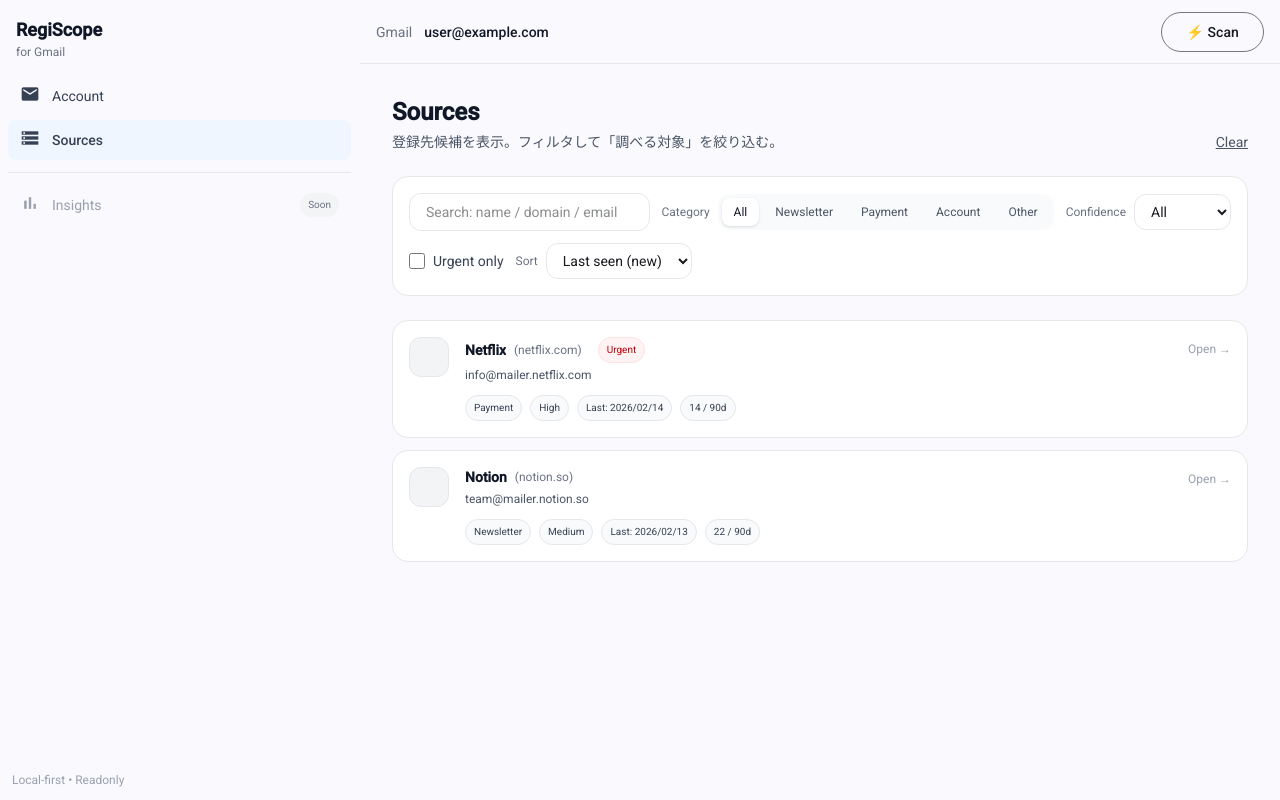
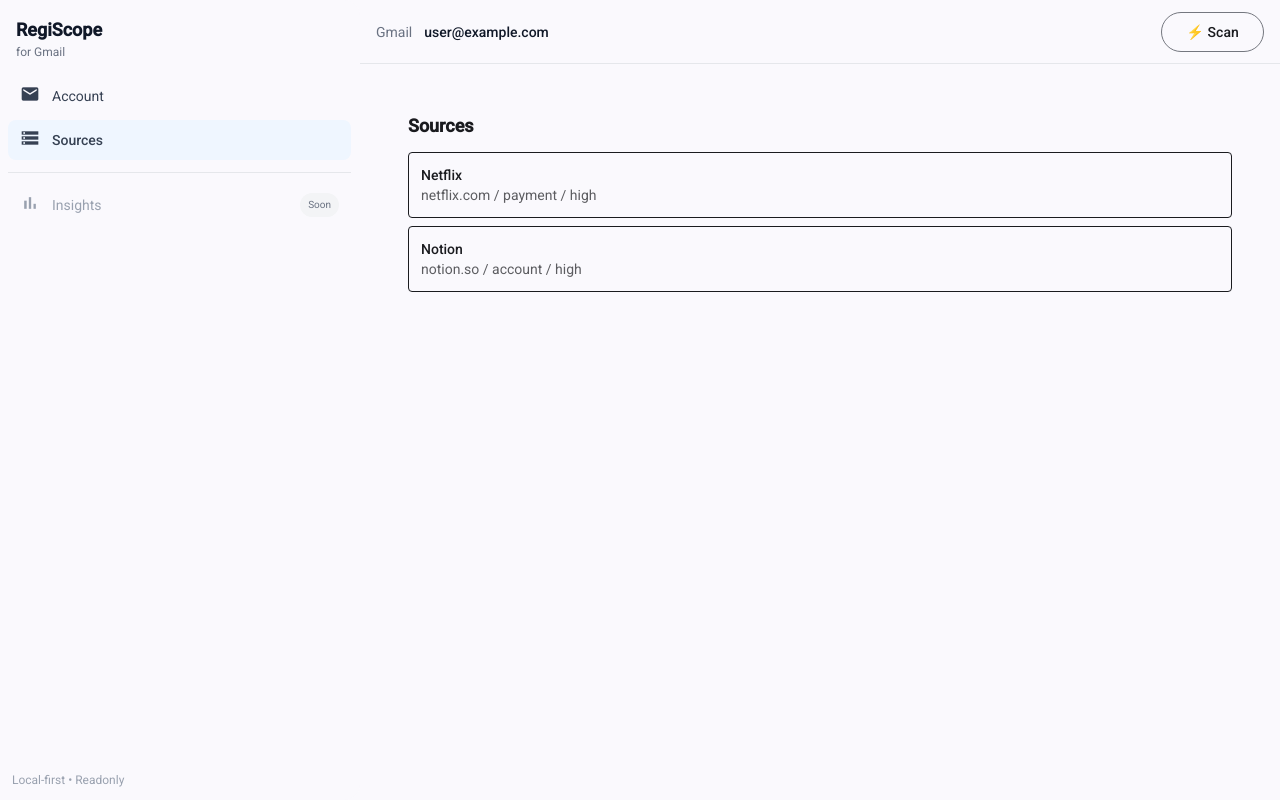
Before and after one commit to usu-cyber/gmail-registry, an Angular app: page /sources in a window 1280 px wide. Built offline with nearby package versions, Linux system fonts and the light colour scheme.

Commit message:
add: api 接続準備

```diff
--- a/src/app/app.config.ts
+++ b/src/app/app.config.ts
@@ -1,12 +1,13 @@
-import { ApplicationConfig, provideBrowserGlobalErrorListeners } from '@angular/core';
+import { ApplicationConfig } from '@angular/core';
 import { provideRouter } from '@angular/router';
+import { routes } from './app.routes';
 
-import { routes } from './app.routes';
-import { provideClientHydration, withEventReplay } from '@angular/platform-browser';
+import { SourceApi } from './core/api/source.api';
+import { MockSourceApi } from './core/mocks/source.api.mock';
 
 export const appConfig: ApplicationConfig = {
   providers: [
-    provideBrowserGlobalErrorListeners(),
-    provideRouter(routes), provideClientHydration(withEventReplay())
-  ]
+    provideRouter(routes),
+    { provide: SourceApi, useClass: MockSourceApi },
+  ],
 };
--- /dev/null
+++ b/src/app/core/api/source.api.ts
@@ -0,0 +1,22 @@
+import { Injectable } from '@angular/core';
+import { Observable } from 'rxjs';
+import { GetSourcesResponse } from '../models/api.responses';
+
+export type GetSourcesParams = {
+  category?: 'newsletter' | 'payment' | 'account' | 'other';
+  confidence?: 'high' | 'medium' | 'low';
+  isUrgent?: boolean;
+  search?: string;
+  page?: number;
+  limit?: number;
+  sortBy?: string;
+  order?: 'asc' | 'desc';
+};
+
+@Injectable({ providedIn: 'root' })
+export class SourceApi {
+  // NOTE: 今はモック運用なので未実装。次段で HttpClient を入れて本APIに接続します。
+  list(_accountId: string, _params: GetSourcesParams = {}): Observable<GetSourcesResponse> {
+    throw new Error('SourceApi.list is not implemented (use mock)');
+  }
+}
--- /dev/null
+++ b/src/app/core/mocks/source.api.mock.ts
@@ -0,0 +1,60 @@
+import { Injectable } from '@angular/core';
+import { Observable, of } from 'rxjs';
+import { delay } from 'rxjs/operators';
+import { SourceApi, GetSourcesParams } from '../api/source.api';
+import { GetSourcesResponse } from '../models/api.responses';
+
+@Injectable()
+export class MockSourceApi extends SourceApi {
+  override list(accountId: string, params: GetSourcesParams = {}): Observable<GetSourcesResponse> {
+    const all = [
+      {
+        id: '770e8400-e29b-41d4-a716-446655440000',
+        accountId,
+        displayName: 'Netflix',
+        domain: 'netflix.com',
+        senderEmail: 'info@mailer.netflix.com',
+        category: 'payment' as const,
+        confidence: 'high' as const,
+        isUrgent: true,
+        firstSeen: '2024-01-15T00:00:00Z',
+        lastSeen: '2026-02-14T10:30:00Z',
+        frequency: { count: 14, period: 90, pattern: 'monthly' as const },
+        isPinned: false,
+        createdAt: '2026-02-18T10:05:00Z',
+        updatedAt: '2026-02-18T10:05:00Z',
+      },
+      {
+        id: '880e8400-e29b-41d4-a716-446655440001',
+        accountId,
+        displayName: 'Notion',
+        domain: 'notion.so',
+        senderEmail: 'no-reply@notion.so',
+        category: 'account' as const,
+        confidence: 'high' as const,
+        isUrgent: false,
+        firstSeen: '2025-06-01T00:00:00Z',
+        lastSeen: '2026-02-20T09:15:00Z',
+        frequency: { count: 8, period: 90, pattern: 'weekly' as const },
+        isPinned: true,
+        createdAt: '2026-02-18T10:05:00Z',
+        updatedAt: '2026-02-18T12:00:00Z',
+      },
+    ];
+
+    // 超ざっくりフィルタ（UIの検索体験だけ先に作るため）
+    let filtered = all;
+    if (params.category) filtered = filtered.filter(x => x.category === params.category);
+    if (params.confidence) filtered = filtered.filter(x => x.confidence === params.confidence);
+    if (typeof params.isUrgent === 'boolean') filtered = filtered.filter(x => x.isUrgent === params.isUrgent);
+    if (params.search) {
+      const q = params.search.toLowerCase();
+      filtered = filtered.filter(x => x.displayName.toLowerCase().includes(q) || x.domain.toLowerCase().includes(q));
+    }
+
+    return of({
+      sources: filtered,
+      meta: { page: 1, limit: 20, total: filtered.length, totalPages: 1 },
+    }).pipe(delay(200));
+  }
+}
--- /dev/null
+++ b/src/app/core/models/api.responses.ts
@@ -0,0 +1,36 @@
+import { PaginationMeta, RegistrationSource } from './api.types';
+
+export interface GetSourcesResponse {
+  sources: RegistrationSource[];
+  meta: PaginationMeta;
+}
+
+export interface StartScanRequest {
+  period?: '7d' | '30d' | '90d' | '1y';
+  forceRescan?: boolean;
+}
+
+export interface StartScanResponse {
+  scanId: string;
+  accountId: string;
+  status: 'queued' | 'processing';
+  message: string;
+}
+
+export interface GetScanStatusResponse {
+  scanId?: string;
+  accountId: string;
+  status: 'idle' | 'queued' | 'processing' | 'completed' | 'failed';
+  progress?: number;
+  startedAt?: string;
+  completedAt?: string;
+  error?: string;
+}
+
+export interface ErrorResponse {
+  error: {
+    code: string;
+    message: string;
+    details?: any;
+  };
+}
--- /dev/null
+++ b/src/app/core/models/api.types.ts
@@ -0,0 +1,45 @@
+export type Category = 'newsletter' | 'payment' | 'account' | 'other';
+export type Confidence = 'high' | 'medium' | 'low';
+
+export interface PaginationMeta {
+  page: number;
+  limit: number;
+  total: number;
+  totalPages: number;
+}
+
+export interface ScanSettings {
+  period: '7d' | '30d' | '90d' | '1y';
+}
+
+export interface Account {
+  id: string;
+  userId: string;
+  email: string;
+  status: 'connected' | 'not_connected';
+  lastScanned?: string;
+  scanSettings: ScanSettings;
+  createdAt: string;
+  updatedAt: string;
+}
+
+export interface RegistrationSource {
+  id: string;
+  accountId: string;
+  displayName: string;
+  domain: string;
+  senderEmail: string;
+  category: Category;
+  confidence: Confidence;
+  isUrgent: boolean;
+  firstSeen: string;
+  lastSeen: string;
+  frequency: {
+    count: number;
+    period: number;
+    pattern?: 'daily' | 'weekly' | 'monthly';
+  };
+  isPinned?: boolean;
+  createdAt: string;
+  updatedAt: string;
+}
--- a/src/app/pages/sources/sources.component.ts
+++ b/src/app/pages/sources/sources.component.ts
@@ -1,145 +1,33 @@
-import { Component, computed, effect, inject, signal } from '@angular/core';
-import { CommonModule, DatePipe } from '@angular/common';
-import { ActivatedRoute, Router, RouterLink } from '@angular/router';
-
-import { RegistrationSource } from '../../core/models';
-import { MOCK_SOURCES } from '../../core/mock-data';
-
-type Category = 'all' | 'newsletter' | 'payment' | 'account' | 'other';
-type Confidence = 'all' | 'high' | 'medium' | 'low';
-type SortKey = 'lastSeen_desc' | 'lastSeen_asc' | 'name_asc' | 'name_desc';
-
-function asCategory(v: string | null): Category {
-  if (!v) return 'all';
-  if (v === 'newsletter' || v === 'payment' || v === 'account' || v === 'other') return v;
-  return 'all';
-}
-function asConfidence(v: string | null): Confidence {
-  if (!v) return 'all';
-  if (v === 'high' || v === 'medium' || v === 'low') return v;
-  return 'all';
-}
-function asSort(v: string | null): SortKey {
-  if (!v) return 'lastSeen_desc';
-  if (v === 'lastSeen_desc' || v === 'lastSeen_asc' || v === 'name_asc' || v === 'name_desc') return v;
-  return 'lastSeen_desc';
-}
-function asBool(v: string | null): boolean {
-  return v === '1' || v === 'true';
-}
+import { Component, inject } from '@angular/core';
+import { AsyncPipe } from '@angular/common';
+import { SourceApi } from '../../core/api/source.api';
 
 @Component({
   selector: 'app-sources',
   standalone: true,
-  imports: [CommonModule, RouterLink, DatePipe],
-  templateUrl: './sources.component.html',
+  imports: [AsyncPipe],
+  template: `
+    <div class="p-4">
+      <div class="text-lg font-semibold">Sources</div>
+
+      <ul class="mt-3 space-y-2">
+        @for (s of (sources$ | async)?.sources; track s.id) {
+          <li class="rounded border p-3">
+            <div class="font-medium">{{ s.displayName }}</div>
+            <div class="text-sm opacity-70">
+              {{ s.domain }} / {{ s.category }} / {{ s.confidence }}
+            </div>
+          </li>
+        }
+      </ul>
+    </div>
+  `,
 })
 export class SourcesComponent {
-  private router = inject(Router);
-  private route = inject(ActivatedRoute);
+  private sourceApi = inject(SourceApi);
 
-  // 元データ（後でAPIへ置換）
-  private allSources = signal<RegistrationSource[]>(MOCK_SOURCES);
-
-  // UI state（＝ query param と1対1）
-  category = signal<Category>('all');
-  confidence = signal<Confidence>('all');
-  urgentOnly = signal(false);
-  search = signal('');
-  sort = signal<SortKey>('lastSeen_desc');
-
-  // ① 初期化：URLクエリ → state
-  constructor() {
-    const qp = this.route.snapshot.queryParamMap;
-    this.category.set(asCategory(qp.get('category')));
-    this.confidence.set(asConfidence(qp.get('confidence')));
-    this.urgentOnly.set(asBool(qp.get('urgent')));
-    this.search.set(qp.get('q') ?? '');
-    this.sort.set(asSort(qp.get('sort')));
-
-    // ② 以後：state → URLクエリ（変更時に反映）
-    effect(() => {
-      const params: Record<string, string | null> = {
-        category: this.category() === 'all' ? null : this.category(),
-        confidence: this.confidence() === 'all' ? null : this.confidence(),
-        urgent: this.urgentOnly() ? '1' : null,
-        q: this.search().trim() ? this.search().trim() : null,
-        sort: this.sort() === 'lastSeen_desc' ? null : this.sort(),
-      };
-
-      // 連打で履歴が増えるのが嫌なので replaceUrl
-      this.router.navigate([], {
-        relativeTo: this.route,
-        queryParams: params,
-        queryParamsHandling: 'merge',
-        replaceUrl: true,
-      });
-    });
-
-    // ③ ブラウザ戻る/進む等：URLクエリ → state（同期）
-    this.route.queryParamMap.subscribe(map => {
-      // stateに同じ値を入れてもOK（signalは同値なら再描画は最小）
-      this.category.set(asCategory(map.get('category')));
-      this.confidence.set(asConfidence(map.get('confidence')));
-      this.urgentOnly.set(asBool(map.get('urgent')));
-      this.search.set(map.get('q') ?? '');
-      this.sort.set(asSort(map.get('sort')));
-    });
-  }
-
-  filtered = computed(() => {
-    const q = this.search().trim().toLowerCase();
-    let items = [...this.allSources()];
-
-    if (this.category() !== 'all') items = items.filter(s => s.category === this.category());
-    if (this.confidence() !== 'all') items = items.filter(s => s.confidence === this.confidence());
-    if (this.urgentOnly()) items = items.filter(s => !!s.isUrgent);
-
-    if (q) {
-      items = items.filter(s => {
-        const hay = `${s.displayName} ${s.domain} ${s.senderEmail}`.toLowerCase();
-        return hay.includes(q);
-      });
-    }
-
-    items.sort((a, b) => {
-      const aLast = new Date(a.lastSeen as any).getTime();
-      const bLast = new Date(b.lastSeen as any).getTime();
-      switch (this.sort()) {
-        case 'lastSeen_desc': return bLast - aLast;
-        case 'lastSeen_asc': return aLast - bLast;
-        case 'name_asc': return a.displayName.localeCompare(b.displayName);
-        case 'name_desc': return b.displayName.localeCompare(a.displayName);
-      }
-    });
-
-    return items;
-  });
-
-  setCategory(v: Category) { this.category.set(v); }
-  setConfidence(v: Confidence) { this.confidence.set(v); }
-
-  clearFilters() {
-    this.category.set('all');
-    this.confidence.set('all');
-    this.urgentOnly.set(false);
-    this.search.set('');
-    this.sort.set('lastSeen_desc');
-  }
-
-  badgeForCategory(cat: RegistrationSource['category']) {
-    switch (cat) {
-      case 'newsletter': return 'Newsletter';
-      case 'payment': return 'Payment';
-      case 'account': return 'Account';
-      default: return 'Other';
-    }
-  }
-  badgeForConfidence(c: RegistrationSource['confidence']) {
-    switch (c) {
-      case 'high': return 'High';
-      case 'medium': return 'Medium';
-      default: return 'Low';
-    }
-  }
+  sources$ = this.sourceApi.list(
+    '550e8400-e29b-41d4-a716-446655440000',
+    { search: '' }
+  );
 }
```
